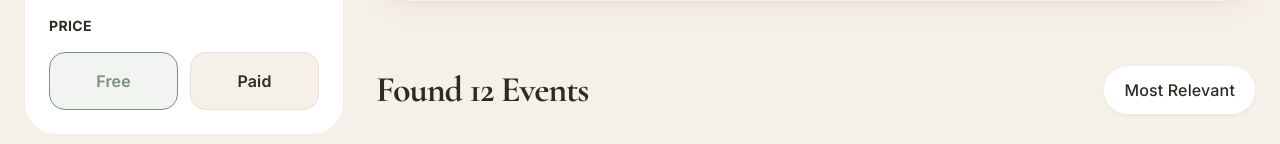
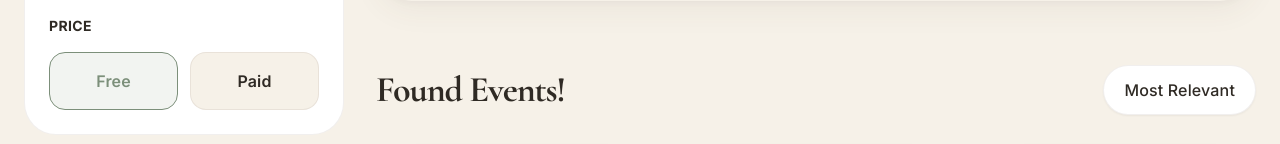
Before and after one commit to hafadhh/WCD-Event-Campus, a React (Vite) app: page / in a window 1280 px wide. Shown: the part 656-800 px from the top of the page. Built offline with nearby package versions, Linux system fonts and the light colour scheme.

Commit message:
update panji

```diff
--- a/src/pages/Home/Home.jsx
+++ b/src/pages/Home/Home.jsx
@@ -43,7 +43,7 @@ function Home() {
           <Hero />
 
           <div className="mt-16 flex items-center justify-between">
-            <h2 className="text-4xl font-black">Found 12 Events</h2>
+            <h2 className="text-4xl font-black">Found Events!</h2>
 
             <button className="rounded-full border border-borderSoft bg-white px-5 py-3 font-medium shadow-sm">
               Most Relevant
```
